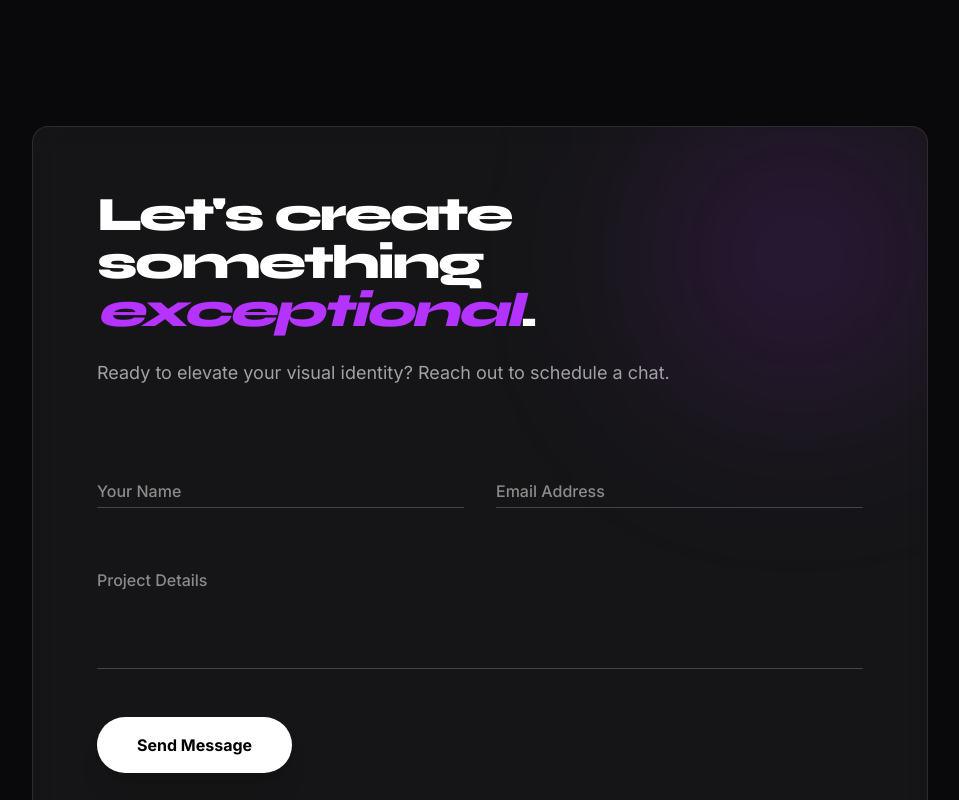
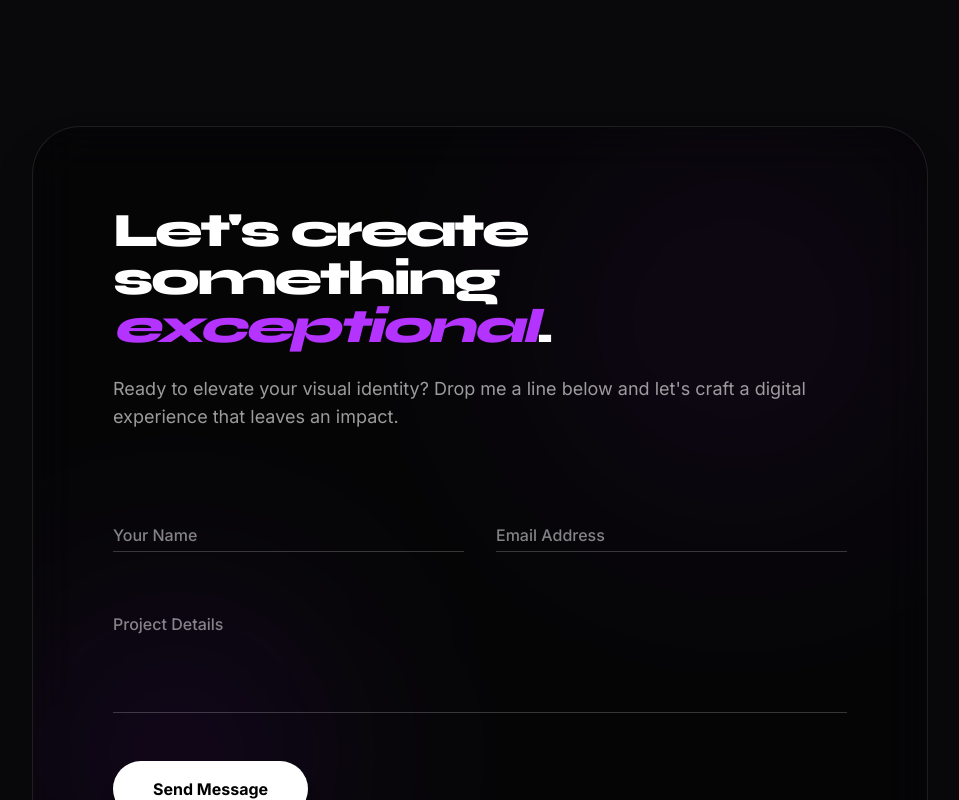
Before and after one commit to abdullaahsajid/Portfolio-site, a Next.js app: page / in a window 1280 px wide. Shown: the part 6600-7400 px from the top of the page, without its empty margins (160-1119 px from the left). Built offline with nearby package versions, Linux system fonts and the light colour scheme.

Commit message:
Implement EmailJS backend integration

```diff
--- a/components/sections/Contact.tsx
+++ b/components/sections/Contact.tsx
@@ -3,26 +3,41 @@
 import { useRef, useState, useEffect } from "react";
 import { motion, useInView, useMotionValue, useSpring } from "framer-motion";
 import confetti from "canvas-confetti";
+import emailjs from '@emailjs/browser';
 
 export function Contact() {
   const ref = useRef(null);
+  const formRef = useRef<HTMLFormElement>(null);
   const isInView = useInView(ref, { once: true, margin: "-10%" });
   const [isSubmitting, setIsSubmitting] = useState(false);
   const [submitted, setSubmitted] = useState(false);
 
   // Field Values for Floating logic
-  const [values, setValues] = useState({ name: "", email: "", message: "" });
+  const [values, setValues] = useState({ user_name: "", user_email: "", message: "" });
   const [focusedField, setFocusedField] = useState<string | null>(null);
 
   const handleSubmit = (e: React.FormEvent) => {
     e.preventDefault();
+
+    if (!formRef.current) return;
     setIsSubmitting(true);
 
-    setTimeout(() => {
+    // Secure your keys from https://dashboard.emailjs.com/
+    // To test the logic, replace these placeholder strings with your actual IDs.
+    const serviceID = 'YOUR_SERVICE_ID';
+    const templateID = 'YOUR_TEMPLATE_ID';
+    const publicKey = 'YOUR_PUBLIC_KEY';
+
+    emailjs.sendForm(serviceID, templateID, formRef.current, publicKey)
+      .then((result) => {
           setIsSubmitting(false);
           setSubmitted(true);
           triggerConfetti();
-    }, 2000);
+      }, (error) => {
+          setIsSubmitting(false);
+          console.error("EmailJS Error:", error.text);
+          alert("We encountered an error sending the message. Please ensure the email configurations are set.");
+      });
   };
 
   const triggerConfetti = () => {
@@ -85,26 +100,36 @@ export function Contact() {
     <section id="contact" className="py-24 md:py-32 relative z-10" ref={ref}>
       <div className="container mx-auto px-6 md:px-12">
         <motion.div
-          initial={{ opacity: 0, y: 50 }}
-          animate={isInView ? { opacity: 1, y: 0 } : { opacity: 0, y: 50 }}
-          transition={{ duration: 0.8 }}
-          className="max-w-4xl mx-auto rounded-2xl bg-white/5 border border-white/10 p-8 md:p-16 backdrop-blur-md relative overflow-hidden"
+          initial={{ opacity: 0, scale: 0.95 }}
+          animate={isInView ? { opacity: 1, scale: 1 } : { opacity: 0, scale: 0.95 }}
+          transition={{ duration: 0.8, ease: [0.16, 1, 0.3, 1] }}
+          className="max-w-4xl mx-auto rounded-[3rem] bg-black/40 border border-white/10 p-8 md:p-20 backdrop-blur-xl relative overflow-hidden shadow-2xl"
         >
-          {/* Background glow */}
-          <div className="absolute top-0 right-0 w-64 h-64 bg-primary/20 blur-[100px] rounded-full pointer-events-none" />
+          {/* Animated Background glow */}
+          <motion.div
+            animate={{
+              scale: [1, 1.2, 1],
+              opacity: [0.2, 0.3, 0.2]
+            }}
+            transition={{ duration: 8, repeat: Infinity, ease: "easeInOut" }}
+            className="absolute top-0 right-0 w-96 h-96 bg-primary/30 blur-[120px] rounded-full pointer-events-none"
+          />
+          <div className="absolute bottom-0 left-0 w-72 h-72 bg-purple-900/20 blur-[100px] rounded-full pointer-events-none" />
 
+          <div className="relative z-10">
             <h2 className="text-4xl md:text-5xl font-heading font-black mb-6 tracking-tighter">
               Let's create something <span className="text-primary italic">exceptional</span>.
             </h2>
             <p className="text-white/60 mb-12 text-lg">
-            Ready to elevate your visual identity? Reach out to schedule a chat.
+              Ready to elevate your visual identity? Drop me a line below and let's craft a digital experience that leaves an impact.
             </p>
 
             {!submitted ? (
               <motion.form
-              initial={{ opacity: 0 }}
-              animate={{ opacity: 1 }}
-              transition={{ delay: 0.4 }}
+                ref={formRef}
+                initial={{ opacity: 0, y: 20 }}
+                animate={{ opacity: 1, y: 0 }}
+                transition={{ delay: 0.2, duration: 0.6 }}
                 className="space-y-8"
                 onSubmit={handleSubmit}
               >
@@ -114,20 +139,21 @@ export function Contact() {
                     <input
                       required
                       type="text"
-                    id="name"
-                    value={values.name}
-                    onChange={(e) => setValues({...values, name: e.target.value})}
-                    onFocus={() => setFocusedField('name')}
+                      id="user_name"
+                      name="user_name"
+                      value={values.user_name}
+                      onChange={(e) => setValues({...values, user_name: e.target.value})}
+                      onFocus={() => setFocusedField('user_name')}
                       onBlur={() => setFocusedField(null)}
                       className="w-full bg-transparent border-b border-white/20 px-0 py-4 text-white focus:outline-none focus:border-primary transition-colors z-10 relative"
                     />
                     <motion.label
-                    htmlFor="name"
+                      htmlFor="user_name"
                       initial={false}
                       animate={{
-                      y: (focusedField === 'name' || values.name) ? -32 : 12,
-                      scale: (focusedField === 'name' || values.name) ? 0.75 : 1,
-                      color: focusedField === 'name' ? "#b535ff" : "rgba(255,255,255,0.5)"
+                        y: (focusedField === 'user_name' || values.user_name) ? -32 : 12,
+                        scale: (focusedField === 'user_name' || values.user_name) ? 0.75 : 1,
+                        color: focusedField === 'user_name' ? "#b535ff" : "rgba(255,255,255,0.5)"
                       }}
                       transition={{ type: "spring", stiffness: 300, damping: 25 }}
                       className="absolute left-0 origin-left text-base font-medium z-0 pointer-events-none"
@@ -141,20 +167,21 @@ export function Contact() {
                     <input
                       required
                       type="email"
-                    id="email"
-                    value={values.email}
-                    onChange={(e) => setValues({...values, email: e.target.value})}
-                    onFocus={() => setFocusedField('email')}
+                      id="user_email"
+                      name="user_email"
+                      value={values.user_email}
+                      onChange={(e) => setValues({...values, user_email: e.target.value})}
+                      onFocus={() => setFocusedField('user_email')}
                       onBlur={() => setFocusedField(null)}
                       className="w-full bg-transparent border-b border-white/20 px-0 py-4 text-white focus:outline-none focus:border-primary transition-colors z-10 relative"
                     />
                     <motion.label
-                    htmlFor="email"
+                      htmlFor="user_email"
                       initial={false}
                       animate={{
-                      y: (focusedField === 'email' || values.email) ? -32 : 12,
-                      scale: (focusedField === 'email' || values.email) ? 0.75 : 1,
-                      color: focusedField === 'email' ? "#b535ff" : "rgba(255,255,255,0.5)"
+                        y: (focusedField === 'user_email' || values.user_email) ? -32 : 12,
+                        scale: (focusedField === 'user_email' || values.user_email) ? 0.75 : 1,
+                        color: focusedField === 'user_email' ? "#b535ff" : "rgba(255,255,255,0.5)"
                       }}
                       transition={{ type: "spring", stiffness: 300, damping: 25 }}
                       className="absolute left-0 origin-left text-base font-medium z-0 pointer-events-none"
@@ -169,6 +196,7 @@ export function Contact() {
                   <textarea
                     required
                     id="message"
+                    name="message"
                     rows={4}
                     value={values.message}
                     onChange={(e) => setValues({...values, message: e.target.value})}
@@ -238,6 +266,7 @@ export function Contact() {
                 <p className="text-white/60 text-lg font-medium">I've received your transmission.</p>
               </motion.div>
             )}
+          </div>
         </motion.div>
       </div>
     </section>
--- a/package.json
+++ b/package.json
@@ -9,6 +9,7 @@
     "lint": "eslint"
   },
   "dependencies": {
+    "@emailjs/browser": "^4.4.1",
     "@react-three/drei": "^10.7.7",
     "@react-three/fiber": "^9.5.0",
     "canvas-confetti": "^1.9.4",
```
Also changed, not shown: 1 other file (tests, documents, lock files or other folders). Lines whose indentation alone changed are shown as unchanged.
